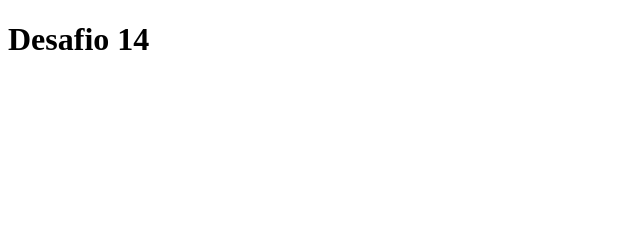
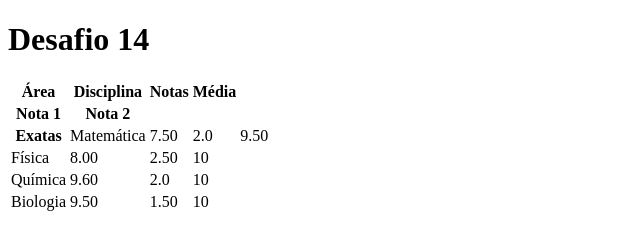
Before and after one commit to Ellxe05/-HTML5-CSS3-, a plain HTML site: page desafios/DESAFIO 14/tabela.html in a window 1280 px wide. Shown: the whole page, without its empty margins (0-640 px from the left). Drawn offline with Linux system fonts and the light colour scheme.

Commit message:
Update tabela.html

```diff
--- a/desafios/DESAFIO 14/tabela.html
+++ b/desafios/DESAFIO 14/tabela.html
@@ -7,5 +7,47 @@
 </head>
 <body>
     <h1>Desafio 14</h1>
+    <table>
+        <thead>
+            <tr>
+                <th>Área</th>
+                <th>Disciplina</th>
+                <th>Notas</th>
+                <th>Média</th>
+            </tr>
+            <tr>
+                <th>Nota 1</th>
+                <th>Nota 2</th>
+            </tr>
+        </thead>
+
+        <tbody>
+            <tr>
+                <th>Exatas</th>
+                <td>Matemática</td>
+                <td>7.50</td>
+                <td>2.0</td>
+                <td>9.50</td>
+            </tr>
+            <tr>
+                <td>Física</td>
+                <td>8.00</td>
+                <td>2.50</td>
+                <td>10</td>
+            </tr>
+            <tr>
+                <td>Química</td>
+                <td>9.60</td>
+                <td>2.0</td>
+                <td>10</td>
+            </tr>
+            <tr>
+                <td>Biologia</td>
+                <td>9.50</td>
+                <td>1.50</td>
+                <td>10</td>
+            </tr>
+        </tbody>
+    </table>
 </body>
 </html>
```
